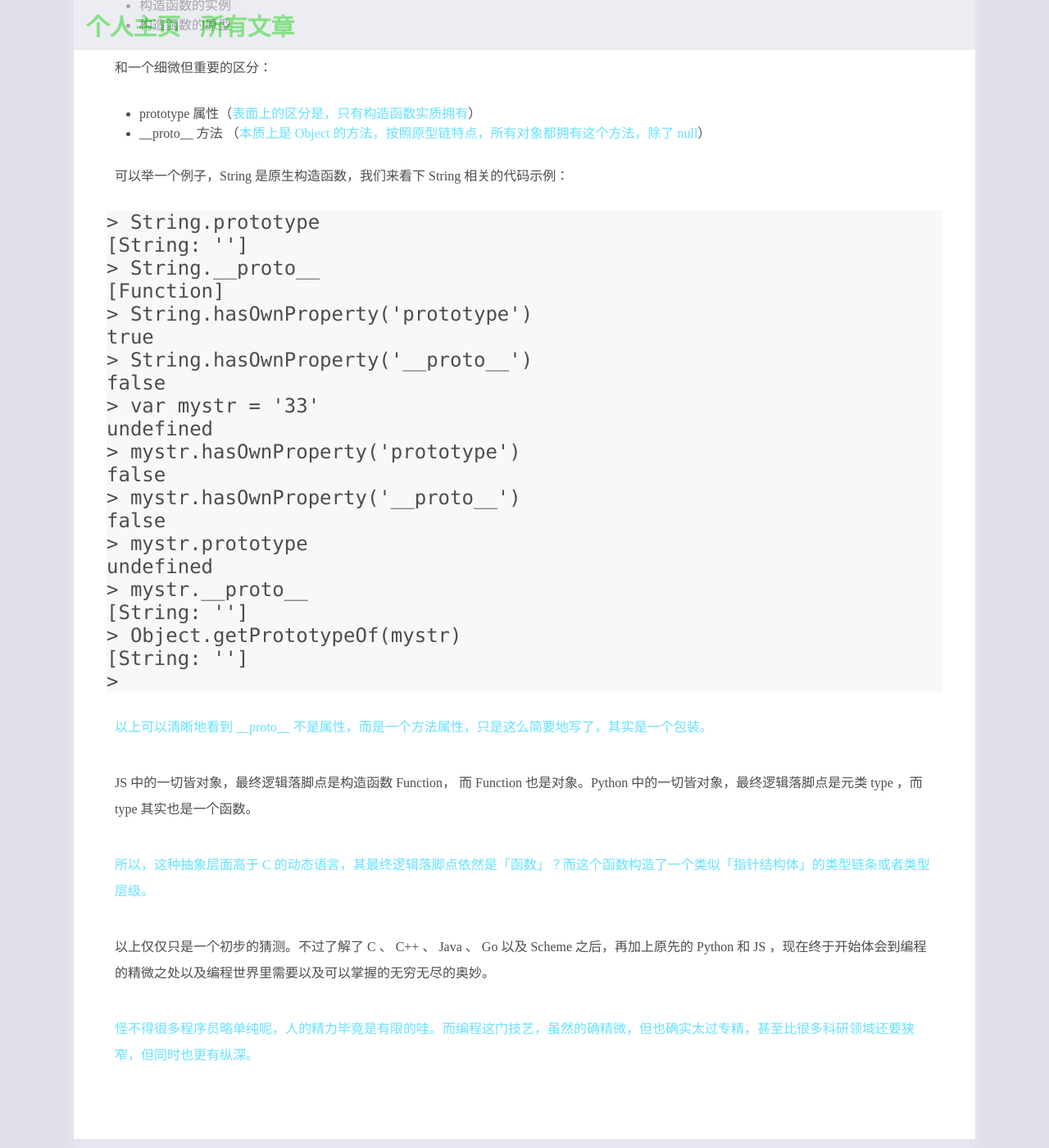
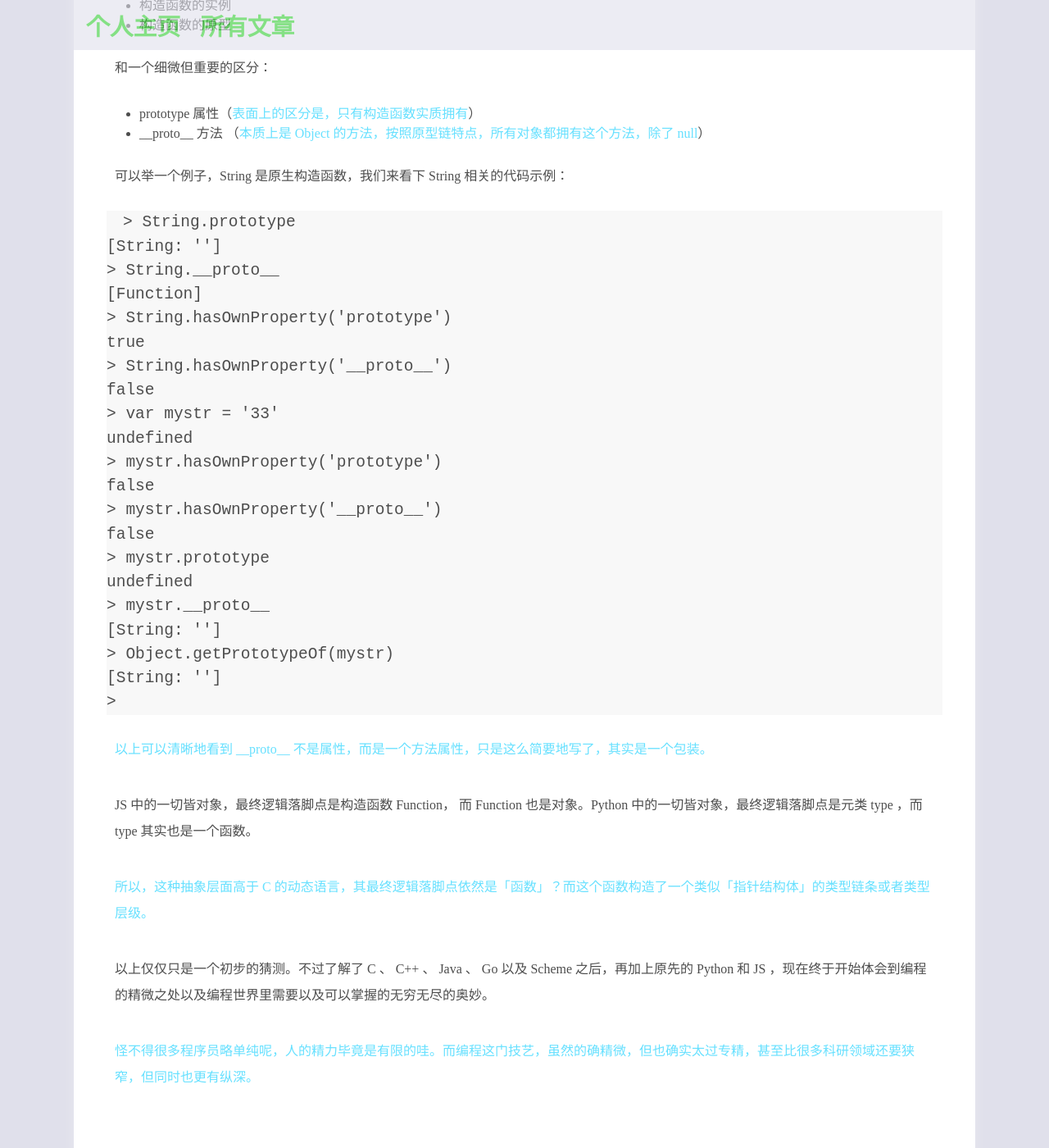
Before and after one commit to xxleyi/xxleyi.github.io, a Jekyll site: the page built from _posts/2017-09-12-03原型链与原型属性.md, in a window 1280 px wide and 1400 px high, scrolled down 2679 px. Shown: the whole window at 82% size. Built offline with Jekyll 4.4.1, drawn with Linux system fonts in a browser that asks for light colours.

Commit message:
upate a old blog.

```diff
--- a/css/post.css
+++ b/css/post.css
@@ -77,5 +77,6 @@ nav{
 
 code{
   font-size: 1.5em;
-  font-family: menlo;
+  line-height: 1.5em;
+  padding: 10px 20px;
 }
```
